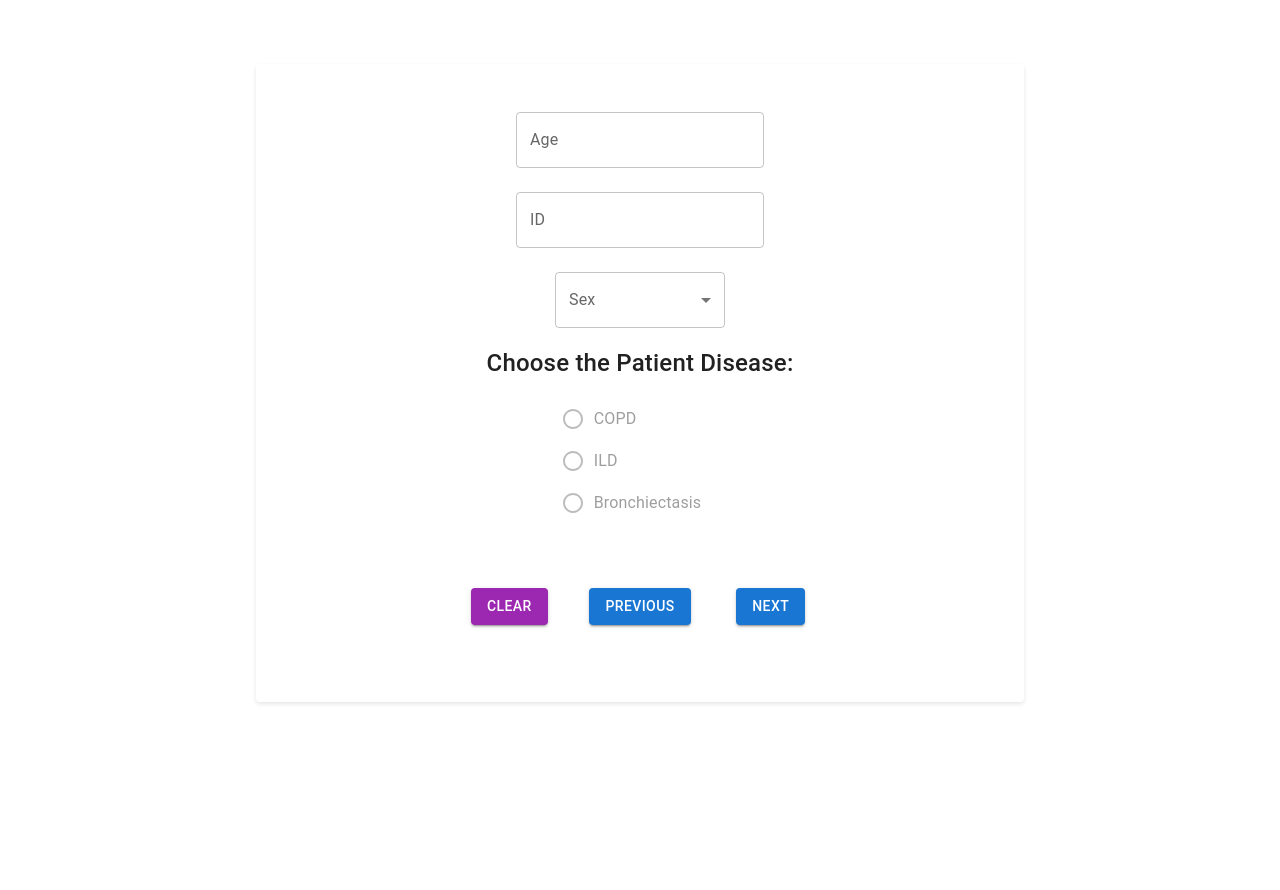
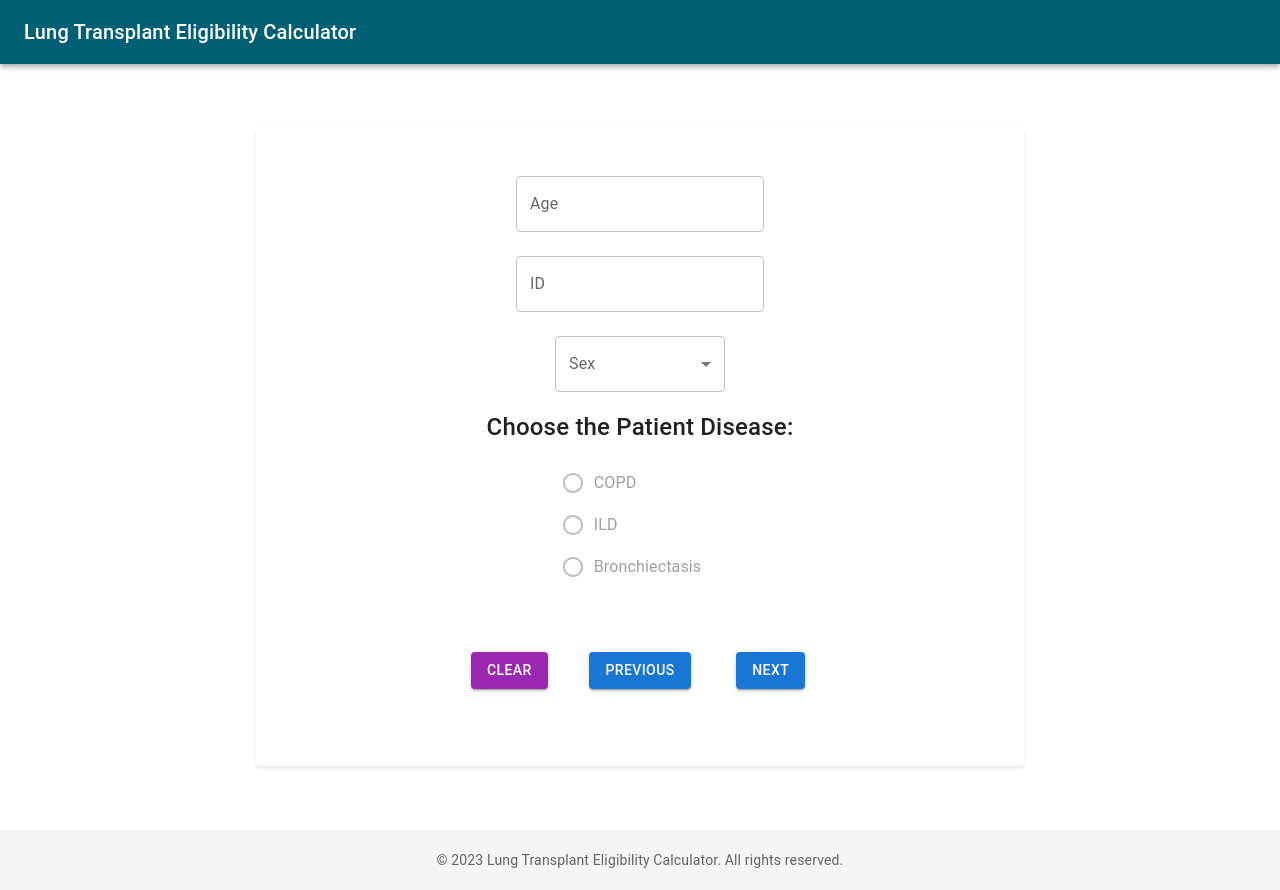
Before and after one commit to iShubhamTyagi/ltec, a React (Create React App) app: page / in a window 1280 px wide. Before the commit the page ends 800 px from the top, so only its background shows below. Built offline with nearby package versions, Linux system fonts and the light colour scheme.

Commit message:
Added header and footer

```diff
--- a/public/index.html
+++ b/public/index.html
@@ -24,7 +24,7 @@
       work correctly both with client-side routing and a non-root public URL.
       Learn how to configure a non-root public URL by running `npm run build`.
     -->
-    <title>React App</title>
+    <title>LTEC</title>
   </head>
   <body>
     <noscript>You need to enable JavaScript to run this app.</noscript>
--- /dev/null
+++ b/src/components/Footer.js
@@ -0,0 +1,24 @@
+import React from "react";
+import Typography from "@mui/material/Typography";
+import Box from "@mui/material/Box";
+
+function Footer() {
+  return (
+    <Box
+      component="footer"
+      sx={{
+        backgroundColor: "#f5f5f5",
+        minHeight: "60px",
+        display: "flex",
+        justifyContent: "center",
+        alignItems: "center",
+      }}
+    >
+      <Typography variant="body2" color="textSecondary" align="center">
+        &copy; 2023 Lung Transplant Eligibility Calculator. All rights reserved.
+      </Typography>
+    </Box>
+  );
+}
+
+export default Footer;
--- a/src/components/MainCard.js
+++ b/src/components/MainCard.js
@@ -22,6 +22,8 @@ import {
 import questionCardSequences from "./QuestionCardSequences";
 import Buttons from "./Buttons";
 import FinalCard from "./FinalCard";
+import Header from "./Header";
+import Footer from "./Footer";
 
 const initialState = {
   selectedSequence: null,
@@ -146,6 +148,8 @@ function MainCard() {
 
   if (isFinalCardShown) {
     return (
+      <>
+        <Header />
         <FinalCard
           handleClear={handleClear}
           age={age}
@@ -153,10 +157,14 @@ function MainCard() {
           sex={sex}
           verdicts={currentVerdicts}
         />
+        <Footer />
+      </>
     );
   }
 
   return (
+    <>
+      <Header />
       <MainCardContainer>
         <ProgressContainer>
           <CircularProgress variant="determinate" value={progress} />
@@ -244,6 +252,8 @@ function MainCard() {
         />
         </ButtonsContainerOuter>
       </MainCardContainer>
+      <Footer />
+    </>
   );
 }
 
```
Lines whose indentation alone changed are shown as unchanged.
